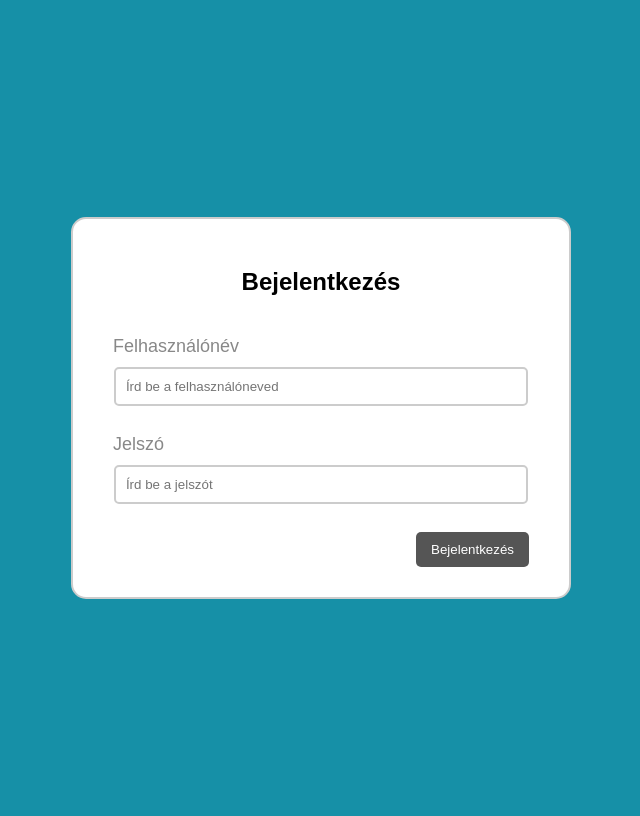
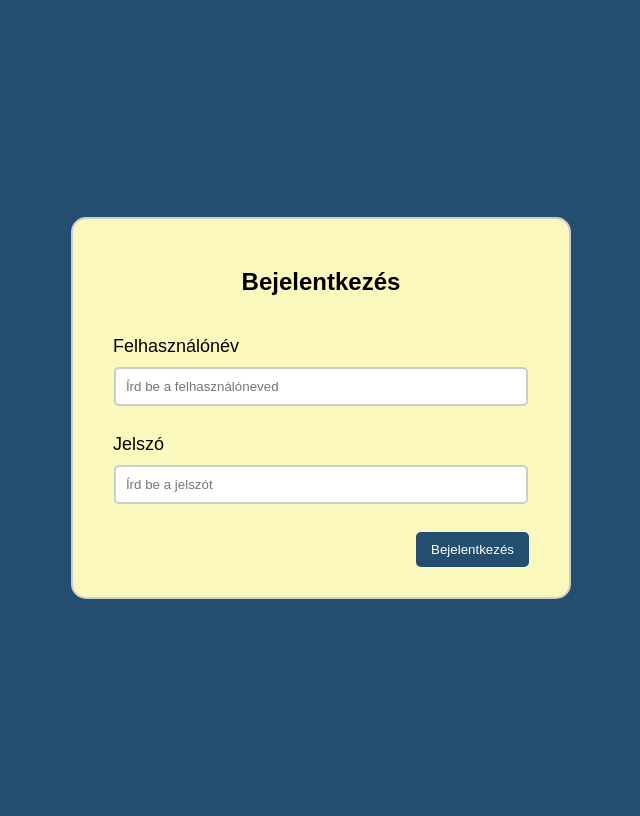
Before and after one commit to LaszloffiSzabolcs/Szakdolgozat, a PHP site: page / in a window 1280 px wide. Shown: the whole page, without its empty margins (319-959 px from the left). Run offline with PHP 8.4, Linux system fonts and the light colour scheme.

Commit message:
Color shéma megvan lehet még változhat

```diff
--- a/index.php
+++ b/index.php
@@ -2,7 +2,7 @@
 <html>
 <head>
 	<title>Bejelenzkezés</title>
-	<link rel="stylesheet" type="text/css" href="css/style.css">
+	<link rel="stylesheet" type="text/css" href="style.css">
 </head>
 <body>
      <form action="login.php" method="post">
--- a/css/style.css
+++ b/style.css
@@ -1,5 +1,5 @@
 body {
-	background: #1690A7;
+	background: #234E70;
 	display: flex;
 	justify-content: center;
 	align-items: center;
@@ -16,7 +16,7 @@ form {
 	width: 500px;
 	border: 2px solid #ccc;
 	padding: 30px;
-	background: #fff;
+	background: #FBF8BE;
 	border-radius: 15px;
 }
 
@@ -34,14 +34,14 @@ input {
 	border-radius: 5px;
 }
 label {
-	color: #888;
+	color: rgb(0, 0, 0);
 	font-size: 18px;
 	padding: 10px;
 }
 
 button {
 	float: right;
-	background: #555;
+	background: #234E70;
 	padding: 10px 15px;
 	color: #fff;
 	border-radius: 5px;
--- a/view/home.php
+++ b/view/home.php
@@ -8,7 +8,7 @@ if (isset($_SESSION['id']) && isset($_SESSION['nev'])) {
 <html>
 <head>
 	<title>HOME</title>
-	<link rel="stylesheet" type="text/css" href="css/style.css">
+	<link rel="stylesheet" type="text/css" href="style.css">
 </head>
 <body>
      <h1>Hello, <?php echo $_SESSION['nev']; ?></h1>
```
